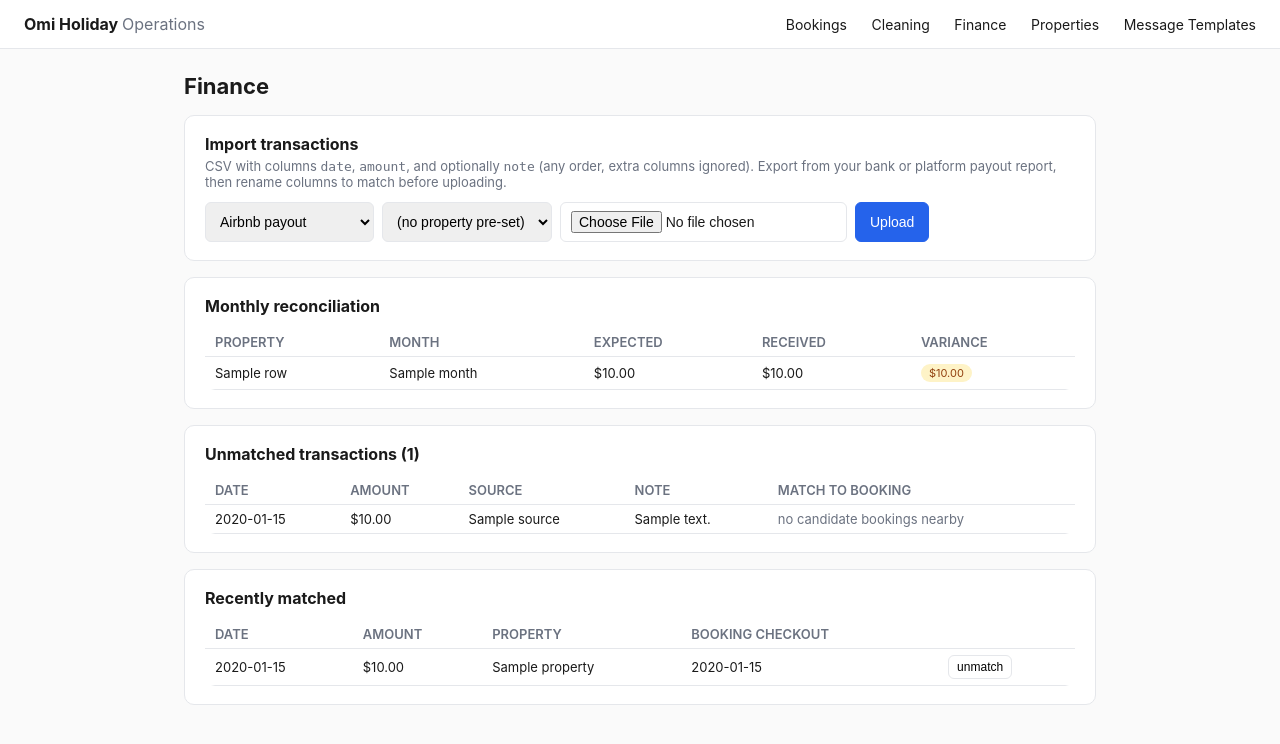
After one commit to Oceanorealty/omi-holiday-ops, a FastAPI app: template app/templates/transactions.html in a window 1280 px wide. The commit adds this page. Shown: the top 744 px of the page. Run offline with FastAPI, Linux system fonts and the light colour scheme; the template is opened without the code that fills it: most values are stand-ins (such as "Sample title", 1, 10 or a date in 2020).

Commit message:
Add Phase 4: financial reconciliation
CSV import (generic date/amount/note columns — platform payout exports
and bank statements all use different column names, so this asks for a
quick rename rather than building brittle per-source parsers) plus a
human-in-the-loop matching UI: suggests nearby-checkout bookings within
the amount, doesn't auto-confirm. Monthly expected-vs-received rollup
per property once transactions are matched.

Added Booking.amount (nullable, hand-entered — iCal feeds carry no price
data) as the number reconciliation compares transactions against.

Includes a lightweight hand-written migration (no Alembic yet) since
Transaction's shape changed (amount str -> numeric) and Booking gained
a column on an already-deployed table; verified against both local
SQLite and the real production Neon database before deploying.

Co-Authored-By: Claude Sonnet 5 <noreply@anthropic.com>

```diff
--- a/app/main.py
+++ b/app/main.py
@@ -1,13 +1,15 @@
 from datetime import datetime
+from decimal import Decimal, InvalidOperation
 
 from apscheduler.schedulers.background import BackgroundScheduler
-from fastapi import FastAPI, Form, Request
+from fastapi import FastAPI, Form, Request, UploadFile
 from fastapi.responses import RedirectResponse
 from fastapi.staticfiles import StaticFiles
 from fastapi.templating import Jinja2Templates
 
 from app.comms.templates import seed_default_templates
 from app.comms.triggers import process_due_messages
+from app import migrate
 from app.db import Base, SessionLocal, engine
 from app.models import (
     Booking,
@@ -20,10 +22,15 @@ from app.models import (
     MessageTemplate,
     PlatformName,
     Property,
+    Transaction,
 )
+from app.reconcile.importer import ImportError_, parse_csv
+from app.reconcile.matching import suggest_bookings
+from app.reconcile.summary import monthly_summary
 from app.sync.cleaning import sync_cleaning_tasks
 from app.sync.ical_sync import recompute_conflicts, sync_all, sync_feed
 
+migrate.run(engine)
 Base.metadata.create_all(bind=engine)
 
 with SessionLocal() as _db:
@@ -105,6 +112,22 @@ def trigger_sync():
         sync_all(db)
         sync_cleaning_tasks(db)
         process_due_messages(db)
+    finally:
+        db.close()
+    return RedirectResponse(url="/", status_code=303)
+
+
+@app.post("/bookings/{booking_id}/amount")
+def update_booking_amount(booking_id: int, amount: str = Form("")):
+    db = SessionLocal()
+    try:
+        booking = db.get(Booking, booking_id)
+        if booking:
+            try:
+                booking.amount = Decimal(amount) if amount.strip() else None
+            except InvalidOperation:
+                pass  # leave unchanged on bad input rather than 500
+            db.commit()
     finally:
         db.close()
     return RedirectResponse(url="/", status_code=303)
@@ -281,3 +304,101 @@ def reopen_cleaning_task(task_id: int):
     finally:
         db.close()
     return RedirectResponse(url="/cleaning", status_code=303)
+
+
+@app.get("/transactions")
+def transactions_page(request: Request, error: str = ""):
+    db = SessionLocal()
+    try:
+        unmatched = (
+            db.query(Transaction)
+            .filter(Transaction.matched.is_(False))
+            .order_by(Transaction.occurred_at.desc())
+            .all()
+        )
+        matched = (
+            db.query(Transaction)
+            .filter(Transaction.matched.is_(True))
+            .order_by(Transaction.occurred_at.desc())
+            .limit(30)
+            .all()
+        )
+        suggestions = {t.id: suggest_bookings(db, t) for t in unmatched}
+        properties = db.query(Property).order_by(Property.name).all()
+        summary = monthly_summary(db)
+
+        return templates.TemplateResponse(
+            "transactions.html",
+            {
+                "request": request,
+                "unmatched": unmatched,
+                "matched": matched,
+                "suggestions": suggestions,
+                "properties": properties,
+                "summary": summary,
+                "error": error,
+            },
+        )
+    finally:
+        db.close()
+
+
+@app.post("/transactions/upload")
+def upload_transactions(
+    file: UploadFile,
+    source: str = Form(...),
+    property_id: str = Form(""),
+):
+    db = SessionLocal()
+    try:
+        content = file.file.read().decode("utf-8-sig")
+        try:
+            rows = parse_csv(content)
+        except ImportError_ as exc:
+            return RedirectResponse(url=f"/transactions?error={exc}", status_code=303)
+
+        prop_id = int(property_id) if property_id else None
+        for row in rows:
+            db.add(
+                Transaction(
+                    property_id=prop_id,
+                    source=source,
+                    amount=row["amount"],
+                    occurred_at=row["occurred_at"],
+                    raw_note=row["note"],
+                )
+            )
+        db.commit()
+    finally:
+        db.close()
+    return RedirectResponse(url="/transactions", status_code=303)
+
+
+@app.post("/transactions/{transaction_id}/match")
+def match_transaction(transaction_id: int, booking_id: int = Form(...)):
+    db = SessionLocal()
+    try:
+        transaction = db.get(Transaction, transaction_id)
+        booking = db.get(Booking, booking_id)
+        if transaction and booking:
+            transaction.booking_id = booking.id
+            transaction.property_id = booking.property_id
+            transaction.matched = True
+            db.commit()
+    finally:
+        db.close()
+    return RedirectResponse(url="/transactions", status_code=303)
+
+
+@app.post("/transactions/{transaction_id}/unmatch")
+def unmatch_transaction(transaction_id: int):
+    db = SessionLocal()
+    try:
+        transaction = db.get(Transaction, transaction_id)
+        if transaction:
+            transaction.booking_id = None
+            transaction.matched = False
+            db.commit()
+    finally:
+        db.close()
+    return RedirectResponse(url="/transactions", status_code=303)
--- a/app/templates/base.html
+++ b/app/templates/base.html
@@ -12,6 +12,7 @@
     <nav>
       <a href="/">Bookings</a>
       <a href="/cleaning">Cleaning</a>
+      <a href="/transactions">Finance</a>
       <a href="/properties">Properties</a>
       <a href="/templates">Message Templates</a>
     </nav>
--- /dev/null
+++ b/app/templates/transactions.html
@@ -0,0 +1,134 @@
+{% extends "base.html" %}
+{% block title %}Finance — Omi Holiday{% endblock %}
+{% block content %}
+
+<div class="page-head">
+  <h1>Finance</h1>
+</div>
+
+{% if error %}
+<div class="banner banner-warn">⚠️ {{ error }}</div>
+{% endif %}
+
+<section class="card">
+  <h2>Import transactions</h2>
+  <p class="muted" style="margin-top:-8px; margin-bottom:12px">
+    CSV with columns <code>date</code>, <code>amount</code>, and optionally <code>note</code>
+    (any order, extra columns ignored). Export from your bank or platform payout report,
+    then rename columns to match before uploading.
+  </p>
+  <form method="post" action="/transactions/upload" enctype="multipart/form-data" class="form-row">
+    <select name="source" required>
+      <option value="airbnb_payout">Airbnb payout</option>
+      <option value="booking_com_payout">Booking.com payout</option>
+      <option value="ctrip_payout">Ctrip payout</option>
+      <option value="bank_statement">Bank statement</option>
+      <option value="other">Other</option>
+    </select>
+    <select name="property_id">
+      <option value="">(no property pre-set)</option>
+      {% for p in properties %}
+      <option value="{{ p.id }}">{{ p.name }}</option>
+      {% endfor %}
+    </select>
+    <input type="file" name="file" accept=".csv" required />
+    <button class="btn primary" type="submit">Upload</button>
+  </form>
+</section>
+
+<section class="card">
+  <h2>Monthly reconciliation</h2>
+  {% if summary|length == 0 %}
+  <p class="muted">No matched transactions or priced bookings yet — nothing to reconcile.</p>
+  {% else %}
+  <table class="table small">
+    <thead>
+      <tr><th>Property</th><th>Month</th><th>Expected</th><th>Received</th><th>Variance</th></tr>
+    </thead>
+    <tbody>
+      {% for row in summary %}
+      <tr>
+        <td>{{ row.property_name }}</td>
+        <td>{{ row.month }}</td>
+        <td>${{ '%.2f'|format(row.expected) }}</td>
+        <td>${{ '%.2f'|format(row.received) }}</td>
+        <td>
+          <span class="tag {{ 'tag-ok' if row.variance == 0 else 'tag-warn' }}">
+            {{ '+' if row.variance > 0 else '' }}${{ '%.2f'|format(row.variance) }}
+          </span>
+        </td>
+      </tr>
+      {% endfor %}
+    </tbody>
+  </table>
+  {% endif %}
+</section>
+
+<section class="card">
+  <h2>Unmatched transactions ({{ unmatched|length }})</h2>
+  {% if unmatched|length == 0 %}
+  <p class="muted">Nothing waiting on a match.</p>
+  {% else %}
+  <table class="table small">
+    <thead>
+      <tr><th>Date</th><th>Amount</th><th>Source</th><th>Note</th><th>Match to booking</th></tr>
+    </thead>
+    <tbody>
+      {% for t in unmatched %}
+      <tr>
+        <td>{{ t.occurred_at.strftime('%Y-%m-%d') }}</td>
+        <td>${{ '%.2f'|format(t.amount) }}</td>
+        <td>{{ t.source.replace('_', ' ') }}</td>
+        <td class="truncate">{{ t.raw_note or '—' }}</td>
+        <td>
+          {% set candidates = suggestions.get(t.id, []) %}
+          {% if candidates %}
+          <form method="post" action="/transactions/{{ t.id }}/match" class="inline-form">
+            <select name="booking_id">
+              {% for b in candidates %}
+              <option value="{{ b.id }}">
+                {{ b.property.name }} · out {{ b.check_out.strftime('%Y-%m-%d') }}
+                {{ '· $' + '%.2f'|format(b.amount) if b.amount is not none else '' }}
+              </option>
+              {% endfor %}
+            </select>
+            <button class="btn tiny" type="submit">match</button>
+          </form>
+          {% else %}
+          <span class="muted">no candidate bookings nearby</span>
+          {% endif %}
+        </td>
+      </tr>
+      {% endfor %}
+    </tbody>
+  </table>
+  {% endif %}
+</section>
+
+{% if matched %}
+<section class="card">
+  <h2>Recently matched</h2>
+  <table class="table small">
+    <thead>
+      <tr><th>Date</th><th>Amount</th><th>Property</th><th>Booking checkout</th><th></th></tr>
+    </thead>
+    <tbody>
+      {% for t in matched %}
+      <tr>
+        <td>{{ t.occurred_at.strftime('%Y-%m-%d') }}</td>
+        <td>${{ '%.2f'|format(t.amount) }}</td>
+        <td>{{ t.booking.property.name if t.booking else '—' }}</td>
+        <td>{{ t.booking.check_out.strftime('%Y-%m-%d') if t.booking else '—' }}</td>
+        <td>
+          <form method="post" action="/transactions/{{ t.id }}/unmatch">
+            <button class="btn tiny" type="submit">unmatch</button>
+          </form>
+        </td>
+      </tr>
+      {% endfor %}
+    </tbody>
+  </table>
+</section>
+{% endif %}
+
+{% endblock %}
```
Also changed, not shown: app/migrate.py (added, +26 -0 lines), app/models.py (+15 -4 lines), app/reconcile/importer.py (added, +54 -0 lines), app/reconcile/matching.py (added, +48 -0 lines), app/reconcile/summary.py (added, +51 -0 lines), app/templates/dashboard.html (+7 -0 lines), app/reconcile/__init__.py (added).
